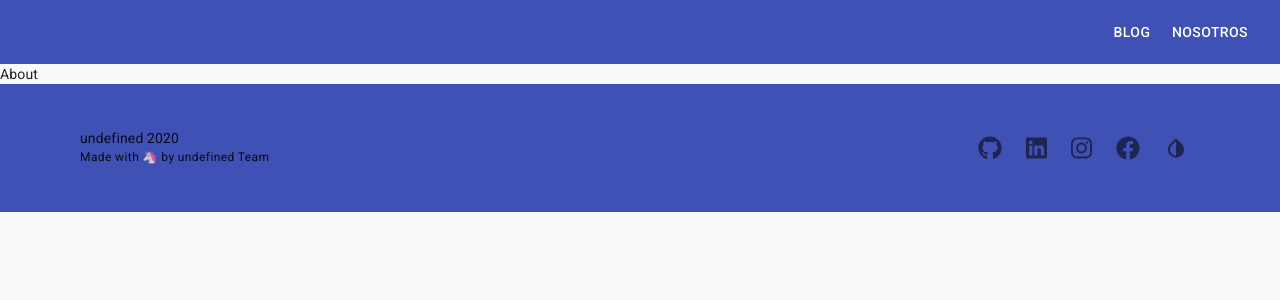
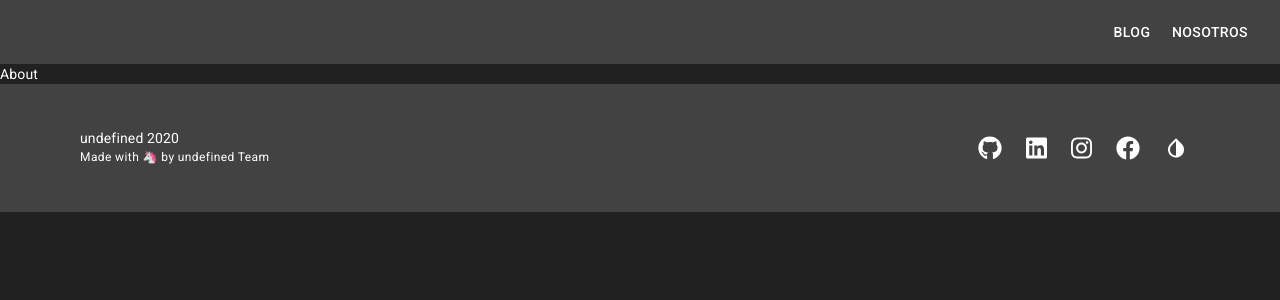
Before and after one commit to coderhood-dev/coderhood-old, a Next.js app: page /about in a window 1280 px wide. Shown: the top 300 px of the page. Built offline with nearby package versions, Linux system fonts and the light colour scheme.

Commit message:
_app typed

```diff
--- a/pages/_app.tsx
+++ b/pages/_app.tsx
@@ -1,8 +1,12 @@
 import React from 'react';
-import PropTypes from 'prop-types';
-import { ThemeProvider } from '../src/theme/ThemeProvider';
+import { AppProps } from 'next/app';
+import { ThemeProvider as MuiThemeProvider } from '@material-ui/styles';
+import ThemeContext, {
+  ThemeProvider,
+  IThemeContext,
+} from '../src/theme/ThemeProvider';
 
-const App = ({ Component, pageProps }) => {
+const App: React.FC<AppProps> = ({ Component, pageProps }) => {
   React.useEffect(() => {
     // Remove the server-side injected CSS.
     const jssStyles = document.querySelector('#jss-server-side');
@@ -13,14 +17,15 @@ const App = ({ Component, pageProps }) => {
 
   return (
     <ThemeProvider>
-      <Component {...pageProps} />
+      <ThemeContext.Consumer>
+        {(value: IThemeContext) => (
+          <MuiThemeProvider theme={value.theme}>
+            <Component {...pageProps} />
+          </MuiThemeProvider>
+        )}
+      </ThemeContext.Consumer>
     </ThemeProvider>
   );
 };
 
-App.propTypes = {
-  Component: PropTypes.elementType.isRequired,
-  pageProps: PropTypes.object.isRequired,
-};
-
 export default App;
```
